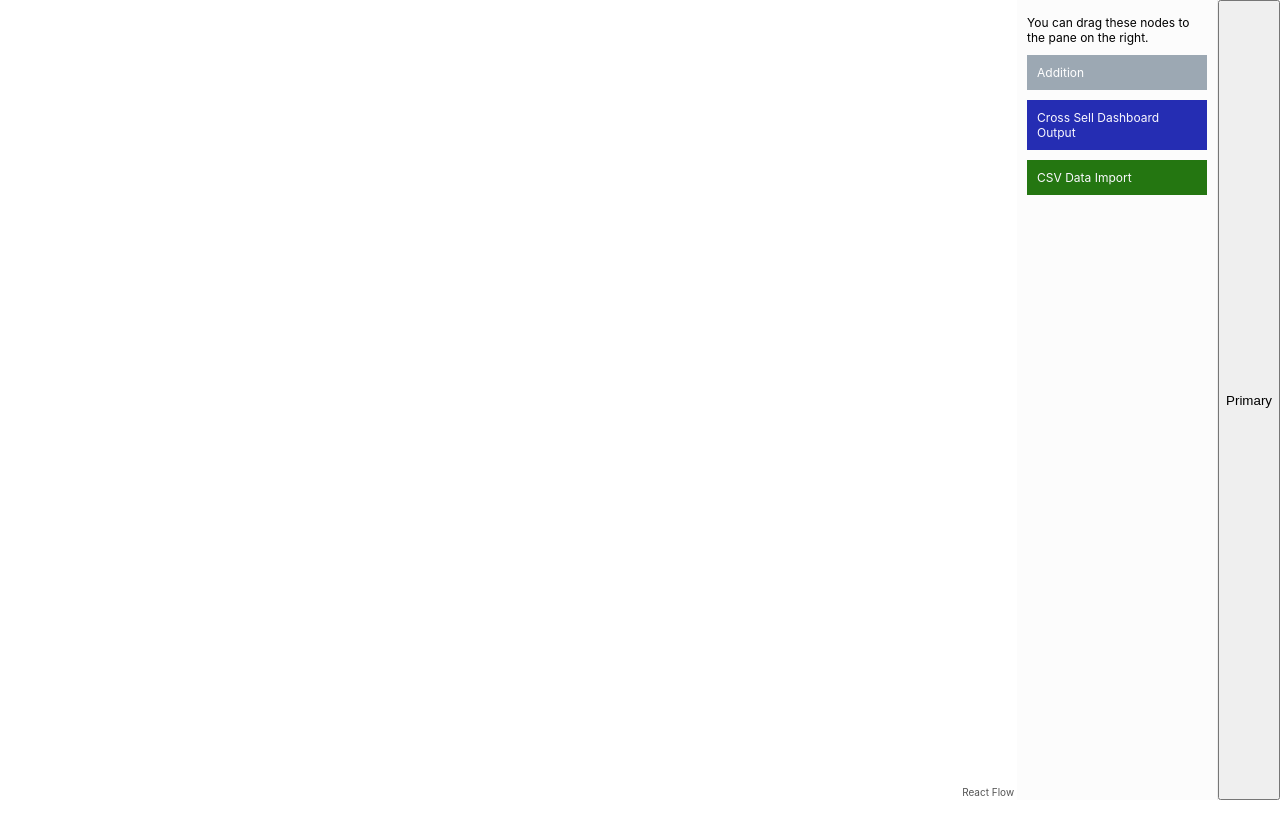
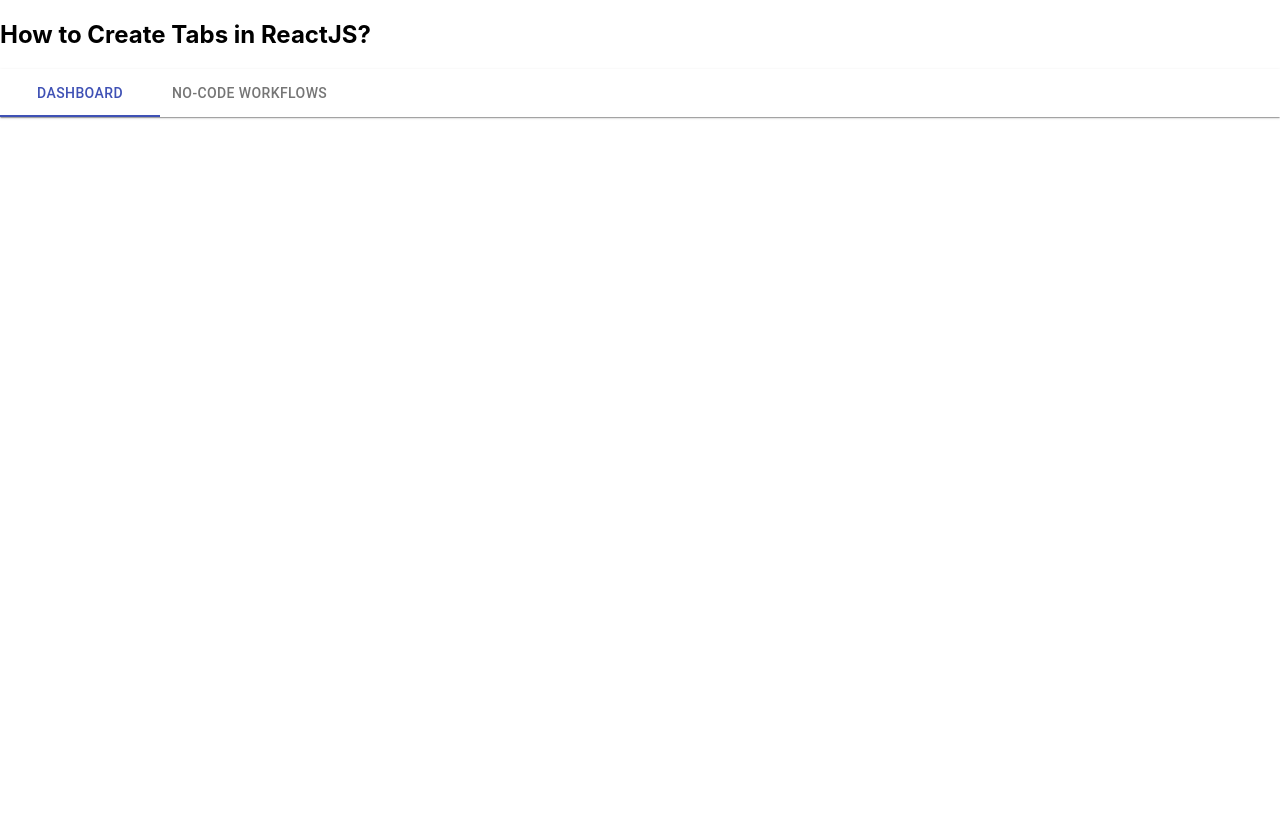
Before and after one commit to gmaruzhenko/koalpro, a React (Create React App) app in the folder frontend/: page / in a window 1280 px wide. Shown: the top 838 px of the page. After the commit the page ends 800 px from the top, so only its background shows below. Built offline with nearby package versions, Linux system fonts and the light colour scheme.

Commit message:
added 2 tab navigation

```diff
--- a/frontend/package.json
+++ b/frontend/package.json
@@ -3,6 +3,7 @@
   "version": "0.1.0",
   "private": true,
   "dependencies": {
+    "@material-ui/core": "^4.12.3",
     "@testing-library/jest-dom": "^5.16.1",
     "@testing-library/react": "^12.1.2",
     "@testing-library/user-event": "^13.5.0",
--- /dev/null
+++ b/frontend/src/App.js
@@ -0,0 +1,33 @@
+import React from "react";
+import Paper from "@material-ui/core/Paper";
+import Tab from "@material-ui/core/Tab";
+import Tabs from "@material-ui/core/Tabs";
+import DnDFlow from "./components/DnDFlow";
+
+const App = () => {
+    const [value, setValue] = React.useState(0);
+
+    return (
+        <div
+
+        >
+            <h2>How to Create Tabs in ReactJS?</h2>
+            <Paper square>
+                <Tabs
+                    value={value}
+                    textColor="primary"
+                    indicatorColor="primary"
+                    onChange={(event, newValue) => {
+                        setValue(newValue);
+                    }}
+                >
+                    <Tab label="Dashboard" />
+                    <Tab label="No-Code Workflows" />
+                </Tabs>
+                {value==1 && <DnDFlow/>}
+            </Paper>
+        </div>
+    );
+};
+
+export default App;
--- a/frontend/src/components/Sidebar.js
+++ b/frontend/src/components/Sidebar.js
@@ -1,4 +1,6 @@
 import React from 'react';
+import Paper from "@material-ui/core/Paper";
+
 import '../css/dnd.css';
 import '../css/custom_nodes.css'
 
--- a/frontend/src/index.js
+++ b/frontend/src/index.js
@@ -3,10 +3,11 @@ import ReactDOM from 'react-dom';
 import './css/index.css';
 import reportWebVitals from './reportWebVitals';
 import DnDFlow from "./components/DnDFlow";
+import App from "./App";
 
 ReactDOM.render(
   <React.StrictMode>
-    <DnDFlow/>
+      <App/>
   </React.StrictMode>,
   document.getElementById('root')
 );
```
Also changed, not shown: 1 other file (tests, documents, lock files or other folders).
